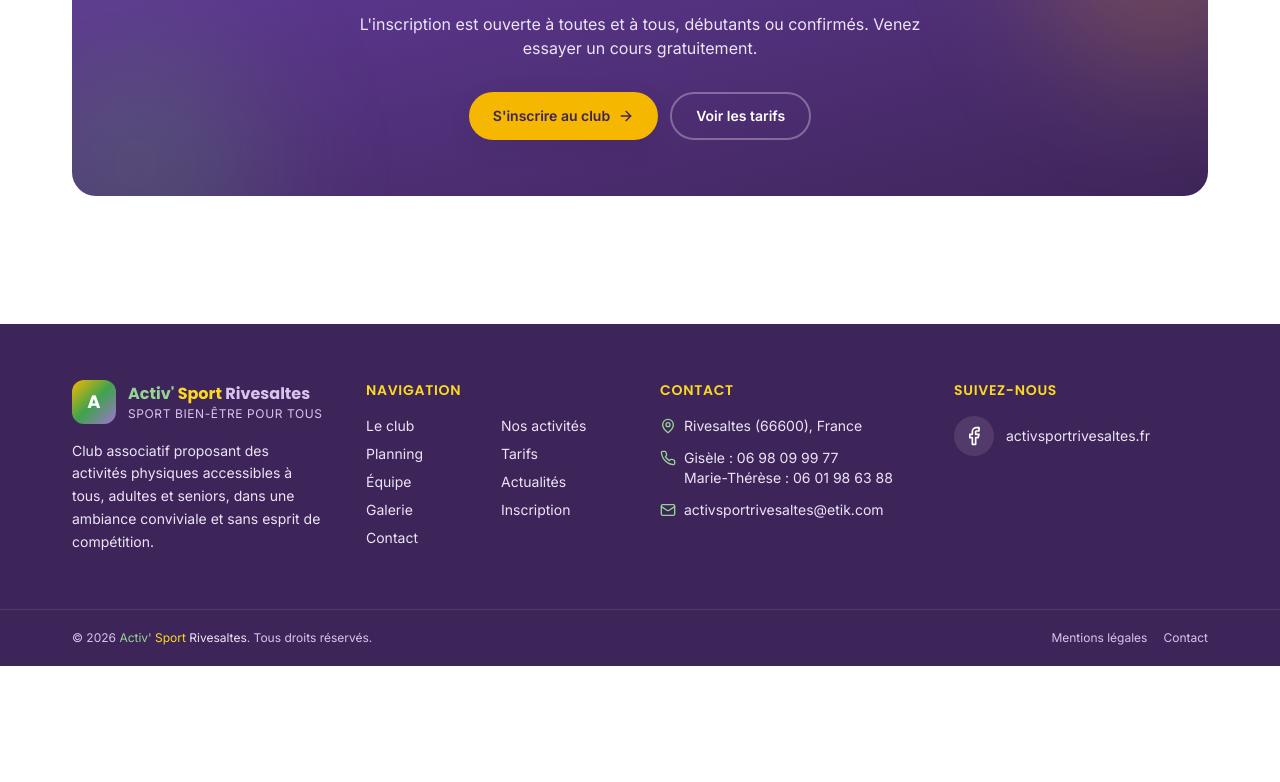
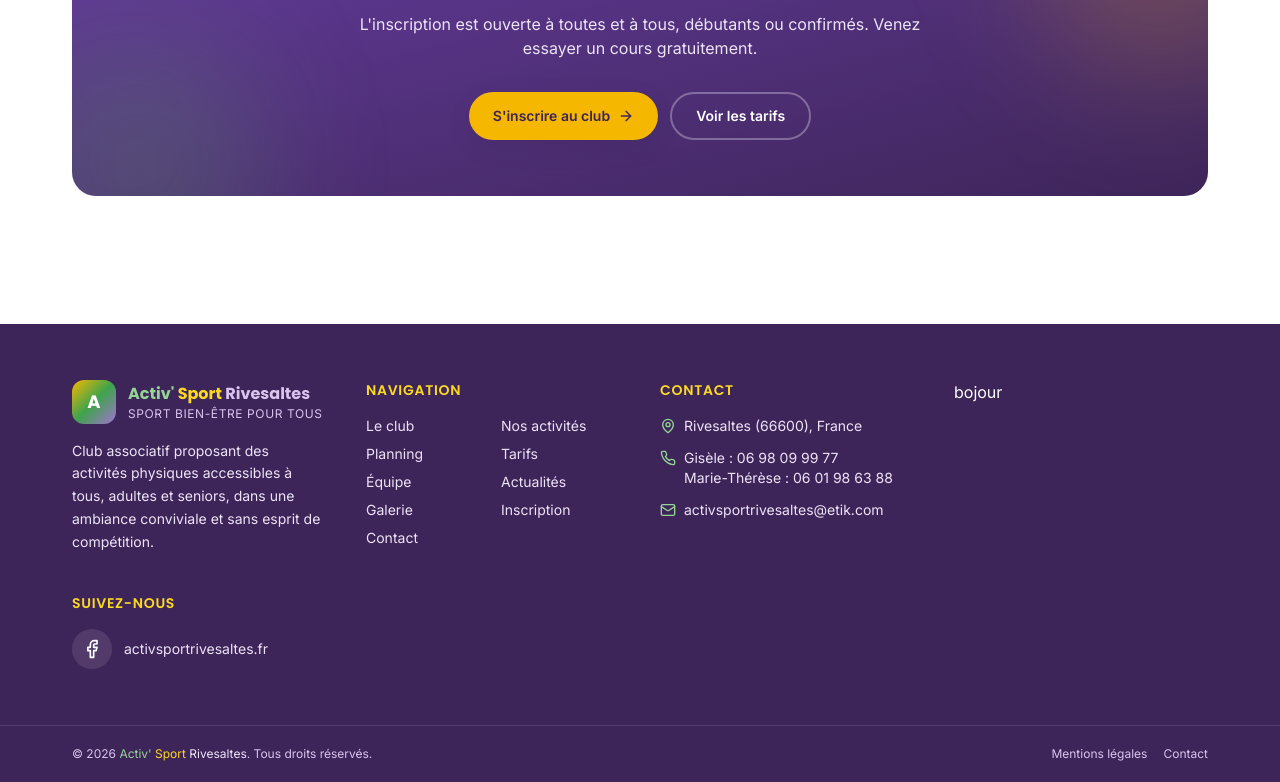
Before and after one commit to activsportrivesaltes/site_activsportbolt, a React (Vite) app: page / in a window 1280 px wide. Shown: the part 3222-4004 px from the top of the page. Before the commit the page ends 3888 px from the top, so only its background shows below. Built offline with nearby package versions, Linux system fonts and the light colour scheme.

Commit message:
petite modification

```diff
--- a/src/components/Footer.tsx
+++ b/src/components/Footer.tsx
@@ -81,6 +81,9 @@ export default function Footer() {
             </li>
           </ul>
         </div>
+        <div>
+          <p>bojour</p>
+        </div>
 
         {/* Réseaux */}
         <div>
```
Also changed, not shown: 1 other file (tests, documents, lock files or other folders).
